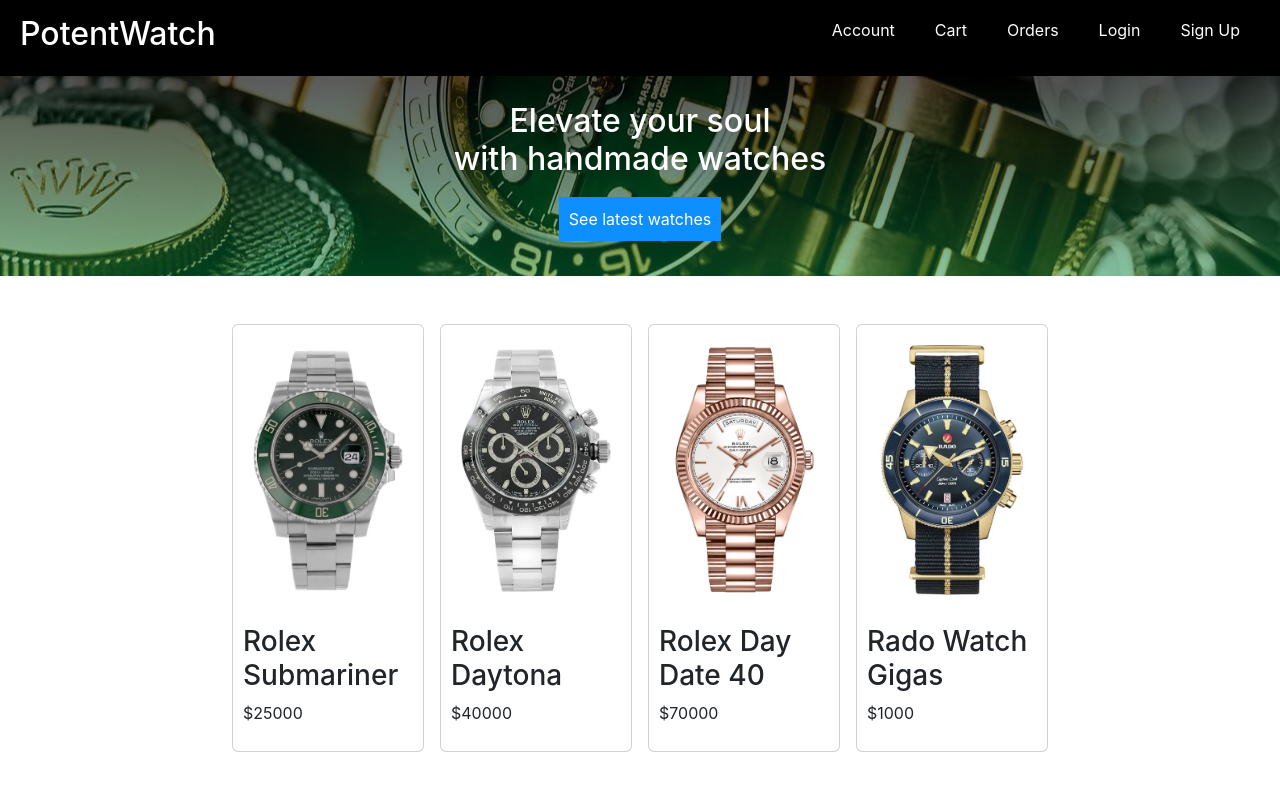
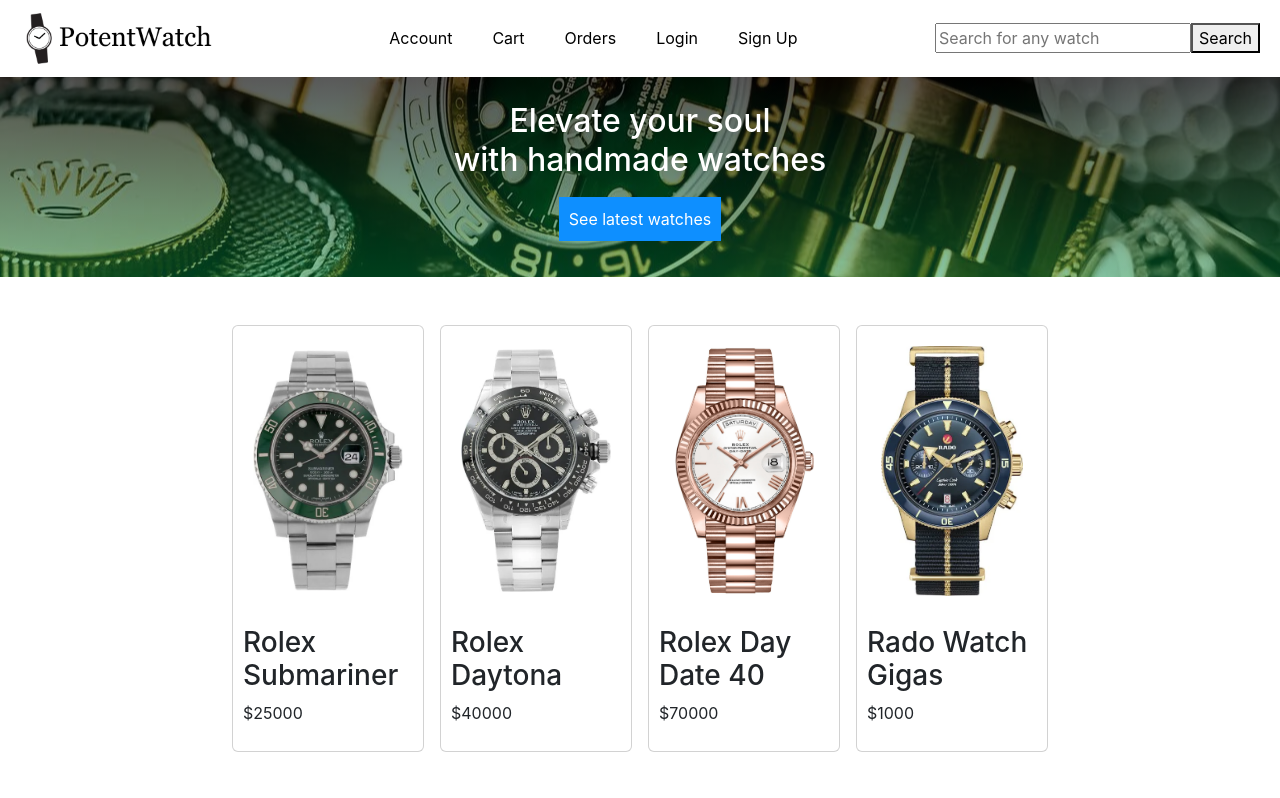
Before and after one commit to rushikeshbarkadecode/watch-ecommerce-react, a React (Vite) app: page / in a window 1280 px wide. Shown: the top 798 px of the page. Built offline with nearby package versions, Linux system fonts and the light colour scheme.

Commit message:
Cleaned the look of UI

```diff
--- a/src/components/Header.jsx
+++ b/src/components/Header.jsx
@@ -17,11 +17,17 @@
     return(
         <header className="header">
             <nav>
+            <button onClick={toggleMenu} className="menu-icon">
+                    <svg xmlns="http://www.w3.org/2000/svg" width="18" height="18" fill="currentColor" className="bi bi-list" viewBox="0 0 16 16">
+                        <path fill-rule="evenodd" d="M2.5 12a.5.5 0 0 1 .5-.5h10a.5.5 0 0 1 0 1H3a.5.5 0 0 1-.5-.5m0-4a.5.5 0 0 1 .5-.5h10a.5.5 0 0 1 0 1H3a.5.5 0 0 1-.5-.5m0-4a.5.5 0 0 1 .5-.5h10a.5.5 0 0 1 0 1H3a.5.5 0 0 1-.5-.5"/>
+                    </svg>
+                </button>
                 <div className="logo-container">
-                    <Link to='/'><h2>PotentWatch</h2></Link>
+                    <Link to='/'><img src="/static/images/logo.png" alt="PotentWatch" /></Link>
                 </div>
                 <div ref={ref} id="menu">
-                    <ul className="">
+                    <div>
+                        <ul>
                             <li><Link to='/account'>Account</Link></li>
                             <li><Link to='/cart'>Cart</Link></li>
                             <li><Link to='/orders'>Orders</Link></li>
@@ -29,13 +35,11 @@
                             <li><Link to='/sign-up'>Sign Up</Link></li>
                         </ul>
                     </div>
-
-                <button onClick={toggleMenu} className="menu-icon">
-                    <svg xmlns="http://www.w3.org/2000/svg" width="18" height="18" fill="currentColor" className="bi bi-list" viewBox="0 0 16 16">
-                        <path fill-rule="evenodd" d="M2.5 12a.5.5 0 0 1 .5-.5h10a.5.5 0 0 1 0 1H3a.5.5 0 0 1-.5-.5m0-4a.5.5 0 0 1 .5-.5h10a.5.5 0 0 1 0 1H3a.5.5 0 0 1-.5-.5m0-4a.5.5 0 0 1 .5-.5h10a.5.5 0 0 1 0 1H3a.5.5 0 0 1-.5-.5"/>
-                    </svg>
-                </button>
-
+                </div>
+                <div className="search-container">
+                    <input type="text" placeholder="Search for any watch"/>
+                    <button>Search</button>
+                </div>
             </nav>
         </header>
     )
--- a/src/index.css
+++ b/src/index.css
@@ -15,8 +15,6 @@
 
 .header{
   justify-content: space-evenly;
-  background-color: black;
-  color: white;
   position: sticky;
   z-index: 1;
 }
@@ -29,16 +27,13 @@
 
 }
 
-nav h2{
-  color: white;
-}
-
-.logo-container{
-  padding: 10px 0;
-}
 
 nav a{
   text-decoration: none;
+}
+
+.logo-container img{
+  width: 200px;
 }
 
 #menu{
@@ -47,8 +42,12 @@
   justify-content: center;
 }
 
+#menu ul{
+  margin-bottom: 0;
+}
+
 #menu a{
-  color: white;
+  color: black;
 }
 
 #menu li{
@@ -59,7 +58,7 @@
 .menu-icon{
   display: none;
   background-color: transparent;
-  color: white;
+
   outline: none;
   border: none;
 }
--- a/src/responsive.css
+++ b/src/responsive.css
@@ -18,6 +18,10 @@
 
     #menu ul li{
       padding: 15px 20px;
+    }
+
+    #menu a{
+      color: wheat;
     }
 
     .menu-icon{
```
Also changed, not shown: public/static/images/logo.png (added). Lines whose indentation alone changed are shown as unchanged.
